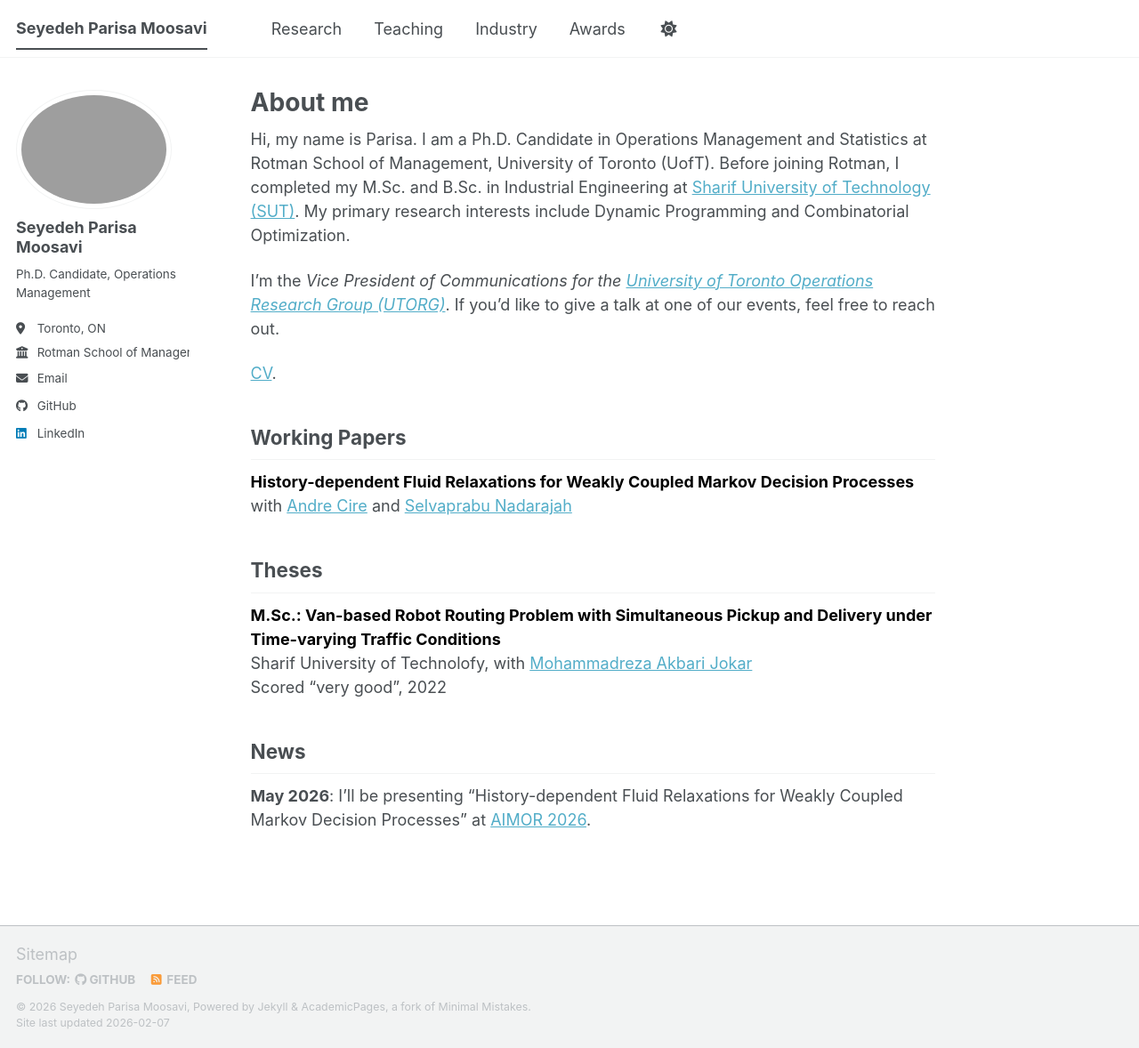
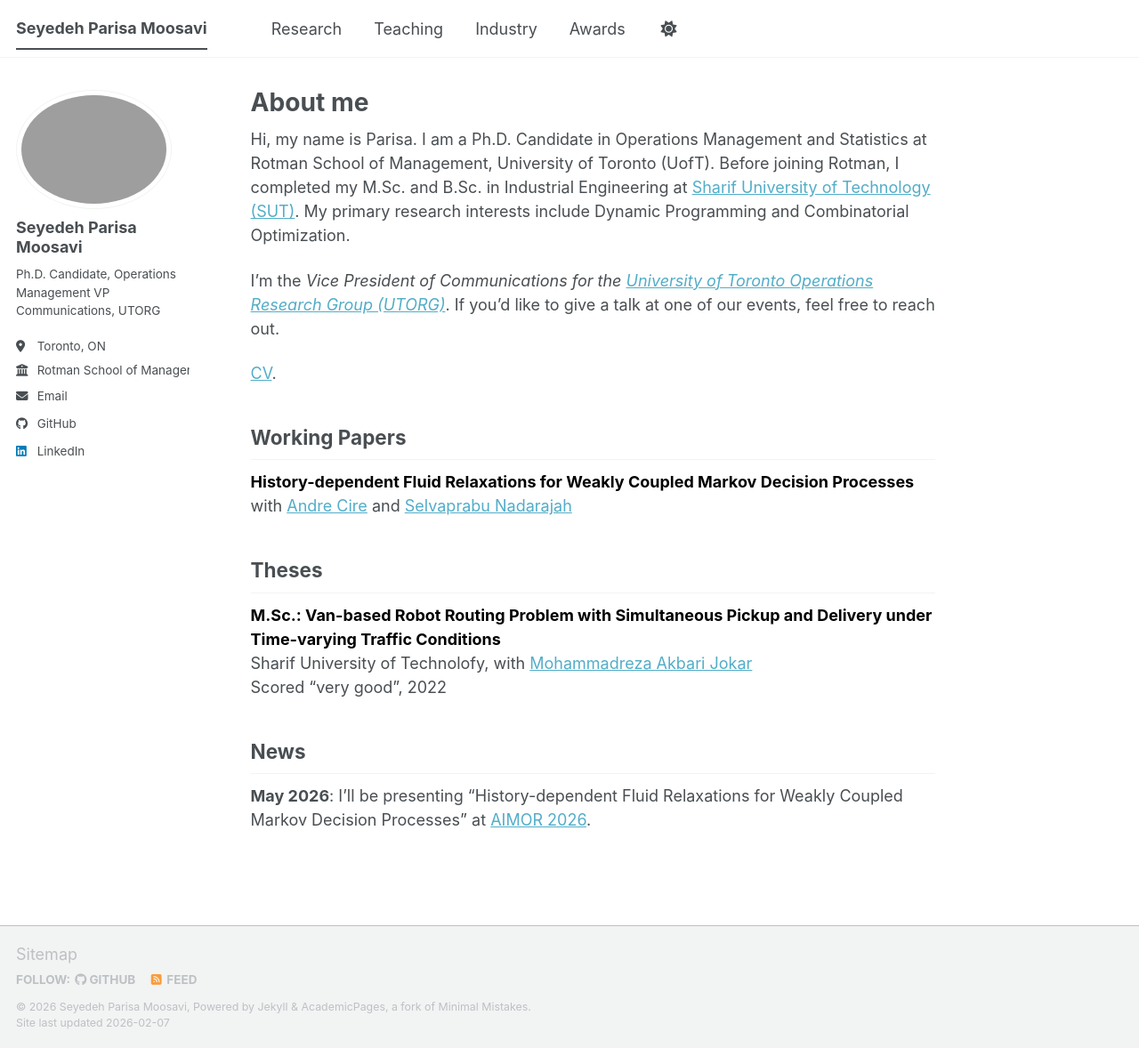
Before and after one commit to parisamsv/parisamsv.github.io, a Jekyll site: the page built from _pages/about.md, in a window 1280 px wide and 1178 px high. Shown: the whole window at 89% size. Built offline with Jekyll 4.4.1, drawn with Linux system fonts in a browser that asks for light colours; a script bundle is joined from its source files by our own code; library files that are not in the unit come from our copies.

Commit message:
Update author bio in _config.yml

```diff
--- a/_config.yml
+++ b/_config.yml
@@ -82,7 +82,7 @@ analytics:
 author:
   name             : "Seyedeh Parisa Moosavi"
   avatar           : "1.JPG"
-  bio              : "Ph.D. Candidate, Operations Management"
+  bio              : "Ph.D. Candidate, Operations Management \ VP Communications, UTORG"
   location         : "Toronto, ON"
   employer         : "Rotman School of Management"
   pubmed           :
```
